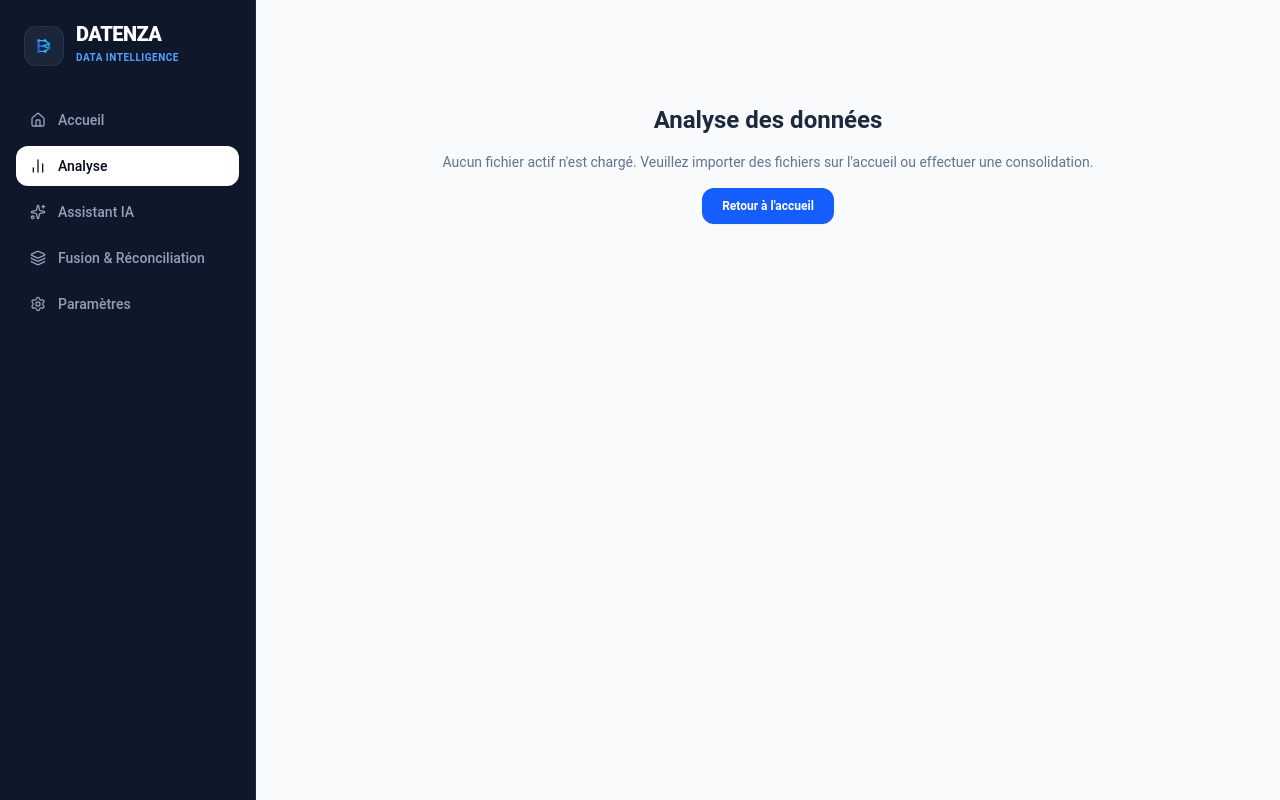
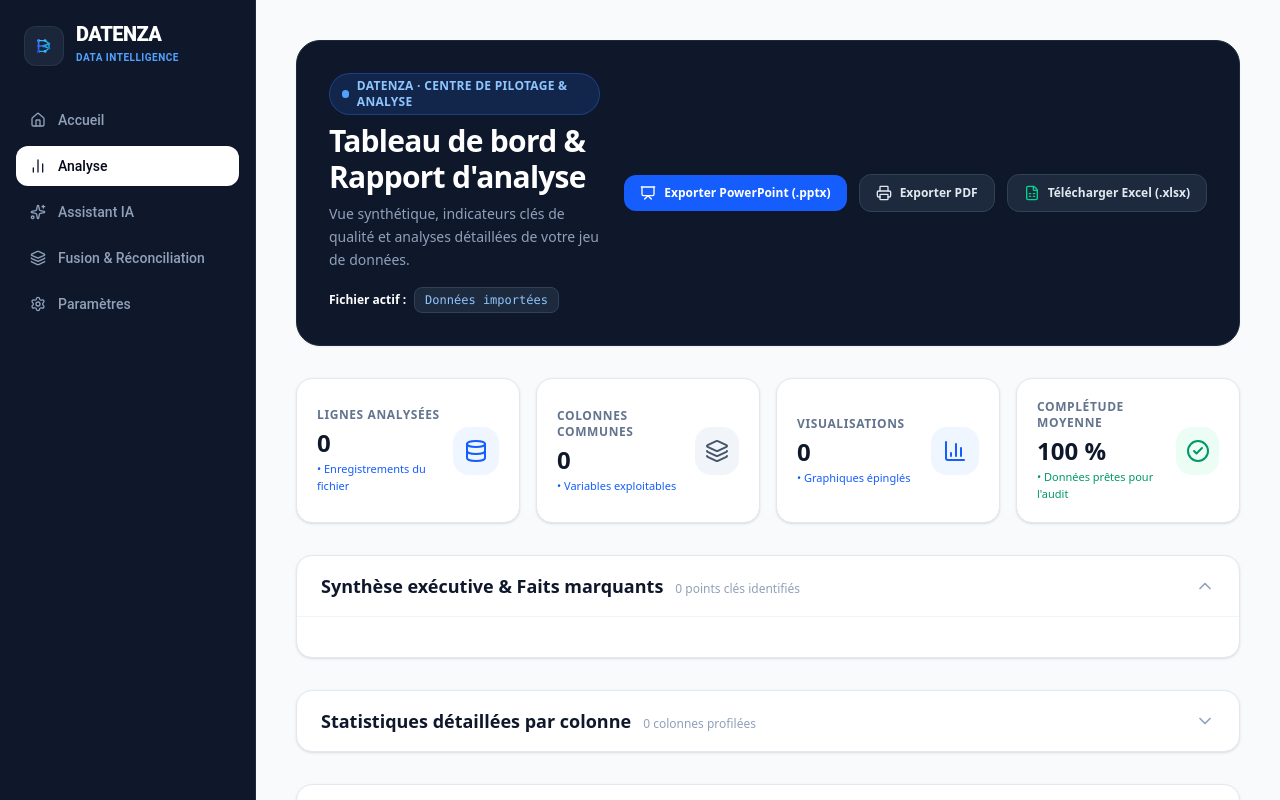
Before and after one commit to silue13/datenza, a Next.js app: page /analyse in a window 1280 px wide. Built offline with nearby package versions, Linux system fonts and the light colour scheme.

Commit message:
Correctifs build et export Excel

```diff
--- a/app/analyse/page.tsx
+++ b/app/analyse/page.tsx
@@ -233,6 +233,7 @@
   const estBenchmarkActif = estModeComparaison && sourcesFichiers.length >= 2;
 
   const [sourceRefChoisie, setSourceRefChoisie] = useState<string>("");
+  const [exportEnCours, setExportEnCours] = useState(false);
   const refSource = sourcesFichiers.includes(sourceRefChoisie)
     ? sourceRefChoisie
     : sourcesFichiers[0] || "";
@@ -436,32 +437,20 @@
     window.print();
   };
 
-  const telechargerExcelPropre = () => {
-    if (!entetes.length || !corps.length) return;
-    const dataAExporter = [entetes, ...corps];
-    const feuille = XLSX.utils.aoa_to_sheet(dataAExporter);
-    const classeur = XLSX.utils.book_new();
-    XLSX.utils.book_append_sheet(classeur, feuille, "Données nettoyées");
-    const nomBase = (nomFichier || "donnees").replace(/\.[^/.]+$/, "");
-    XLSX.writeFile(classeur, `${nomBase}_analyse_datenza.xlsx`);
+    const telechargerExcelPropre = async () => {
+    if (!entetes.length || !corps.length || exportEnCours) return;
+    setExportEnCours(true);
+    await new Promise((r) => setTimeout(r, 50)); // laisse le navigateur afficher "Export en cours…"
+    try {
+      const feuille = XLSX.utils.aoa_to_sheet([entetes, ...corps], { dense: true });
+      const classeur = XLSX.utils.book_new();
+      XLSX.utils.book_append_sheet(classeur, feuille, "Données nettoyées");
+      const nomBase = (nomFichier || "donnees").replace(/\.[^/.]+$/, "");
+      XLSX.writeFile(classeur, `${nomBase}_analyse_datenza.xlsx`);
+    } finally {
+      setExportEnCours(false);
+    }
   };
-
-  if (corps.length === 0) {
-    return (
-      <div className="max-w-4xl mx-auto py-16 text-center space-y-4">
-        <h1 className="text-2xl font-bold text-slate-800 dark:text-white">Analyse des données</h1>
-        <p className="text-slate-500 text-sm">
-          Aucun fichier actif n&apos;est chargé. Veuillez importer des fichiers sur l&apos;accueil ou effectuer une consolidation.
-        </p>
-        <Link
-          href="/"
-          className="inline-block rounded-xl bg-blue-600 px-5 py-2.5 text-xs font-semibold text-white shadow-xs hover:bg-blue-700 transition"
-        >
-          Retour à l&apos;accueil
-        </Link>
-      </div>
-    );
-  }
 
   const correlationsStandard = [...(resultatActif?.correlations ?? [])]
     .filter((c) => c.colonneA !== "Fichier Source" && c.colonneB !== "Fichier Source")
@@ -562,12 +551,13 @@
               Exporter PDF
             </button>
 
-            <button
+                        <button
               onClick={telechargerExcelPropre}
-              className="inline-flex items-center gap-2 px-4 py-2.5 bg-slate-800 hover:bg-slate-700 text-slate-200 border border-slate-700 text-xs font-bold rounded-xl shadow-xs transition cursor-pointer"
+              disabled={exportEnCours}
+              className="inline-flex items-center gap-2 px-4 py-2.5 bg-slate-800 hover:bg-slate-700 text-slate-200 border border-slate-700 text-xs font-bold rounded-xl shadow-xs transition cursor-pointer disabled:opacity-60 disabled:cursor-wait"
             >
               <FileSpreadsheet className="w-4 h-4 text-emerald-400" />
-              Télécharger Excel (.xlsx)
+              {exportEnCours ? "Export en cours…" : "Télécharger Excel (.xlsx)"}
             </button>
           </div>
         </div>
--- a/lib/analyse/exportPptx.ts
+++ b/lib/analyse/exportPptx.ts
@@ -417,7 +417,7 @@
       ),
     ];
 
-    slideTable.addTable(lignesTableau.map((ligne) => ligne.map((cellule) => ({ text: cellule }))), {      x: 0.8,
+    slideTable.addTable(lignesTableau.map((ligne) => ligne.map((cellule) => ({ text: cellule }))), {     x: 0.8,
       y: 1.5,
       w: 11.65,
       h: 4.8,
```
